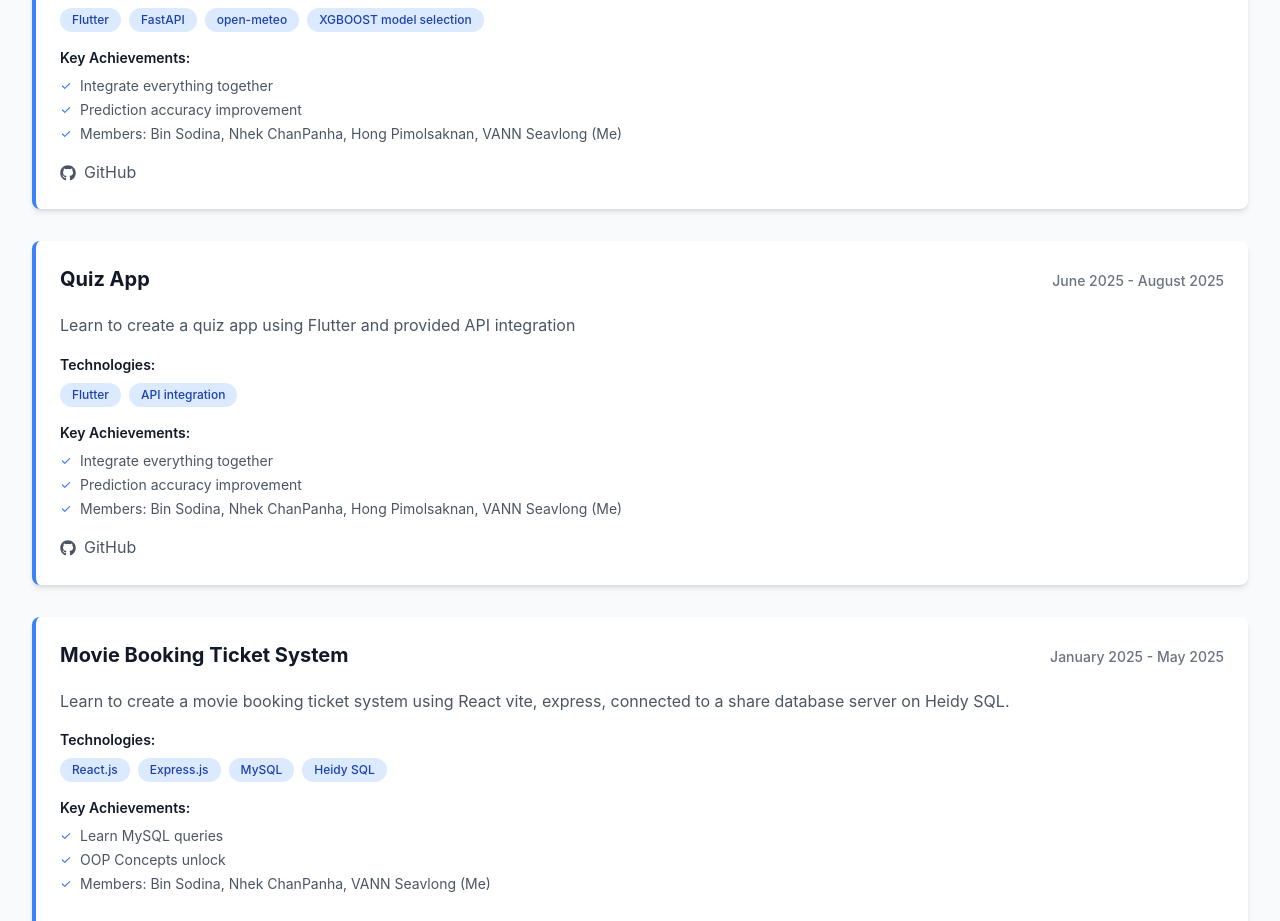
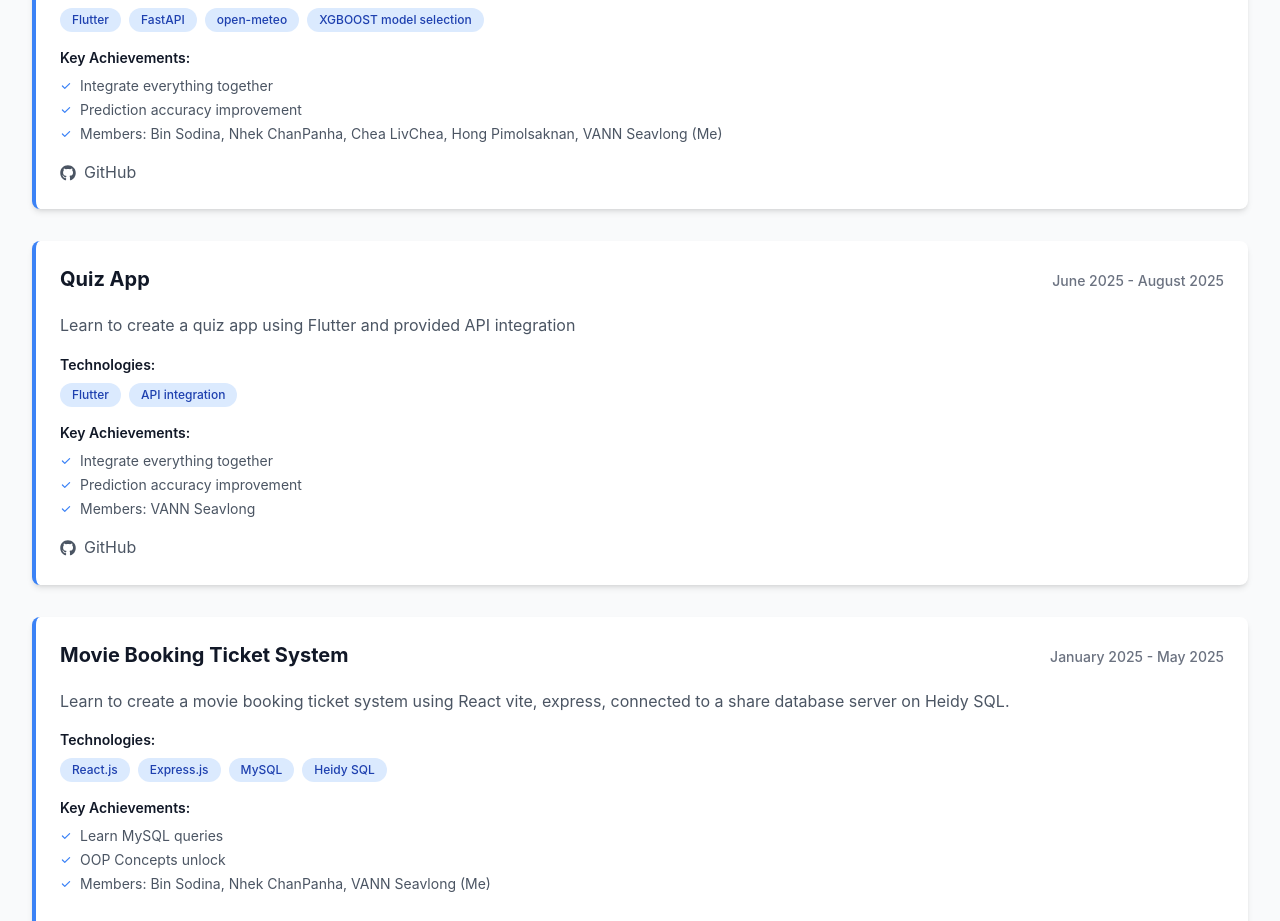
Before and after one commit to vannseavlong/VANN_Seavlong, a Next.js app: page / in a window 1280 px wide. Shown: the part 5101-6022 px from the top of the page. Built offline with nearby package versions, Linux system fonts and the light colour scheme.

Commit message:
chore: update members name

```diff
--- a/next.config.js
+++ b/next.config.js
@@ -2,7 +2,12 @@
 const nextConfig = {
   reactStrictMode: true,
   images: {
-    domains: ['localhost'],
+    remotePatterns: [
+      {
+        protocol: 'https',
+        hostname: 'localhost',
+      },
+    ],
   },
 }
 
--- a/src/components/Experience.tsx
+++ b/src/components/Experience.tsx
@@ -17,7 +17,7 @@ const Experience = () => {
       achievements: [
         'Integrate everything together',
         'Prediction accuracy improvement',
-        'Members: Bin Sodina, Nhek ChanPanha, Hong Pimolsaknan, VANN Seavlong (Me)'
+        'Members: Bin Sodina, Nhek ChanPanha, Chea LivChea, Hong Pimolsaknan, VANN Seavlong (Me)'
       ]
     },
     {
@@ -29,7 +29,7 @@ const Experience = () => {
       achievements: [
         'Integrate everything together',
         'Prediction accuracy improvement',
-        'Members: Bin Sodina, Nhek ChanPanha, Hong Pimolsaknan, VANN Seavlong (Me)'
+        'Members: VANN Seavlong'
       ]
     },
     {
@@ -51,7 +51,7 @@ const Experience = () => {
       achievements: [
         'Learn MySQL queries',
         'OOP Concepts unlock',
-        'Members: Bin Sodina, Nhek ChanPanha, Hong PimolSaknan, VANN Seavlong (Me)'
+        'Members: Bin Sodina, Nhek ChanPanha, Chea LivChea, Hong PimolSaknan, VANN Seavlong (Me)'
       ]
     },
     {
@@ -83,7 +83,7 @@ const Experience = () => {
       title: 'Flappy Bird Game Clone',
       duration: 'April 2023 - June 2023',
       description: 'Learn how to build a Flappy Bird game clone using Python and Pygame. This project allow me to understand some basic game development using Pygame.',
-      technologies: ['Pythong', 'Pygame'],
+      technologies: ['Python', 'Pygame'],
       githubLink: 'https://github.com/LONGCELOT/FlappyBird.git',
       achievements: [
         'Implemented a good graphics and sound effects from open-source resources',
```
